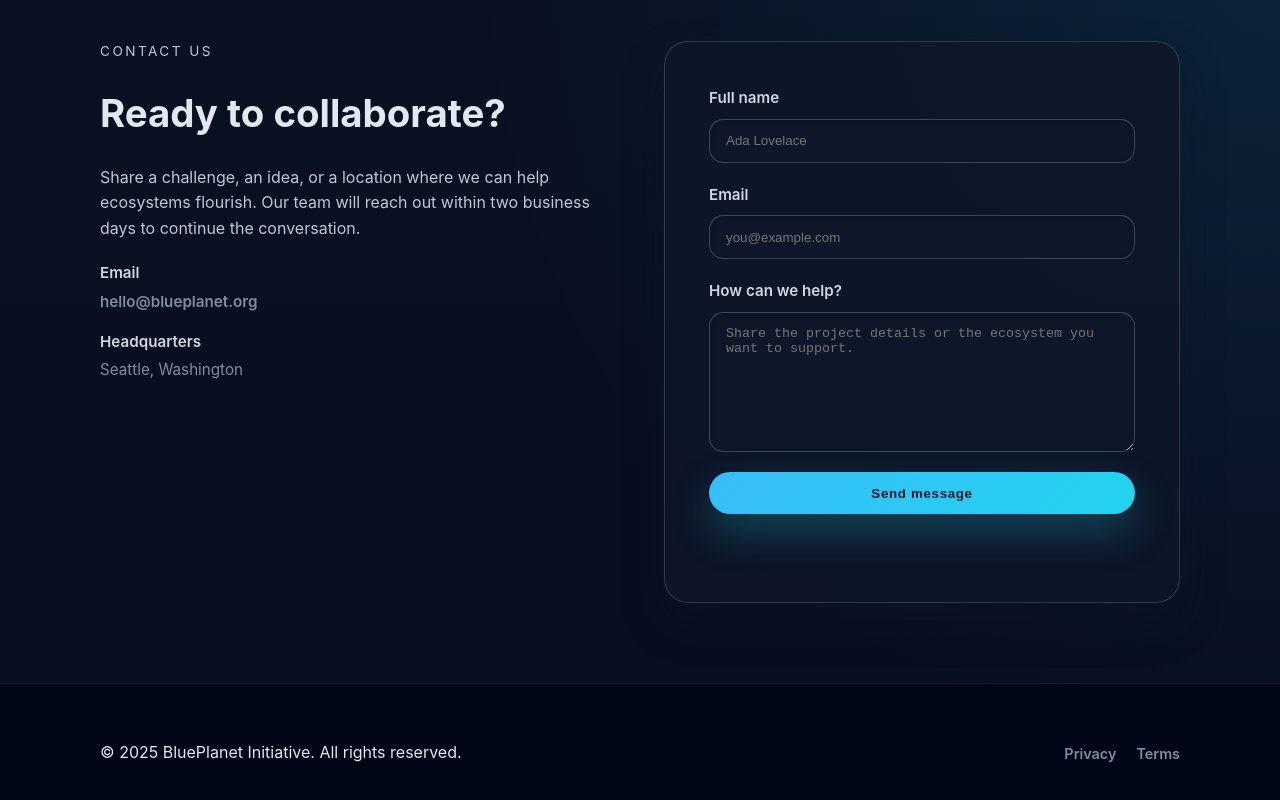
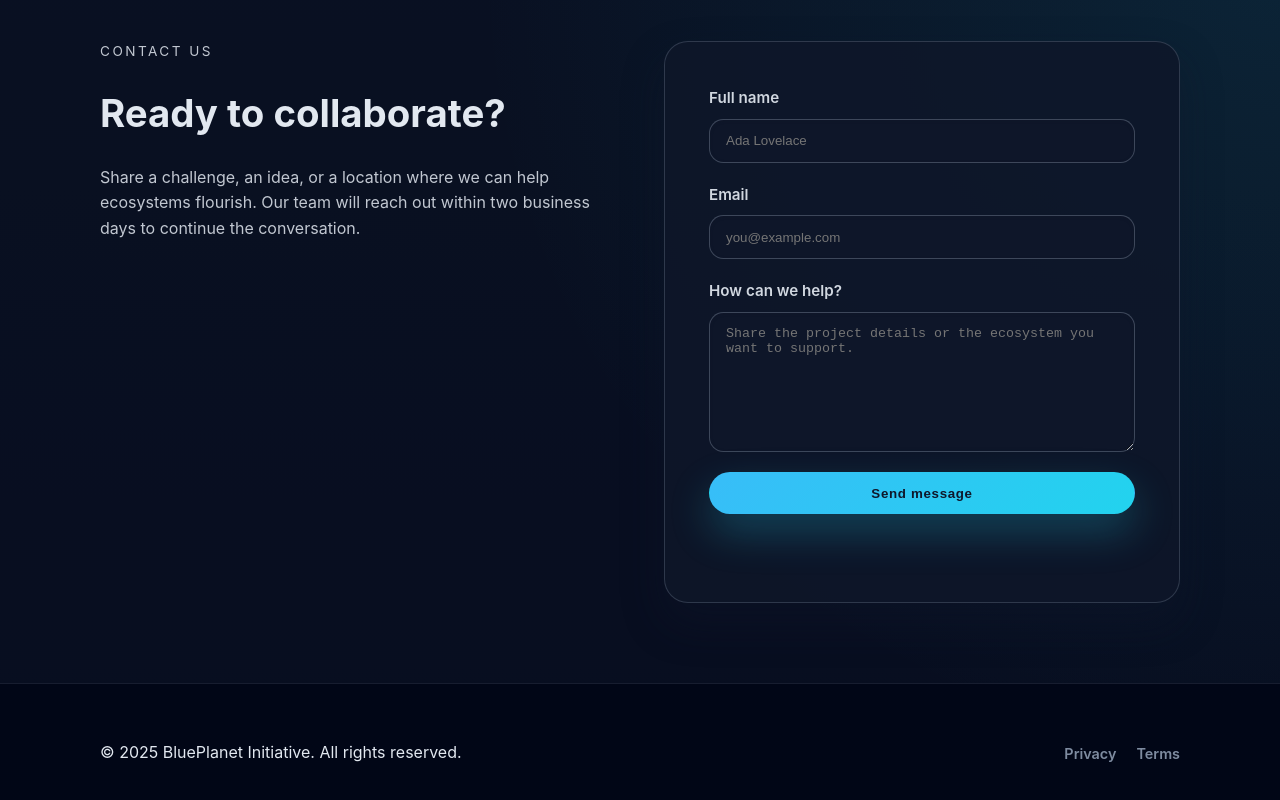
Before and after one commit to emilrenekrog-glitch/hello-world, a React (Vite) app: page / in a window 1280 px wide. Shown: the part 2365-3165 px from the top of the page. Built offline with nearby package versions, Linux system fonts and the light colour scheme.

Commit message:
Remove contact details from contact form section

```diff
--- a/src/App.css
+++ b/src/App.css
@@ -367,28 +367,6 @@ main {
   color: rgba(226, 232, 240, 0.85);
 }
 
-.contact-details {
-  margin: 0;
-  display: grid;
-  gap: 1rem;
-  font-size: 0.95rem;
-}
-
-.contact-details div {
-  display: grid;
-  gap: 0.25rem;
-}
-
-.contact-details dt {
-  font-weight: 600;
-  color: rgba(226, 232, 240, 0.92);
-}
-
-.contact-details dd {
-  margin: 0;
-  color: rgba(148, 163, 184, 0.85);
-}
-
 .contact-form {
   padding: 2.75rem;
   border-radius: 1.5rem;
--- a/src/App.jsx
+++ b/src/App.jsx
@@ -148,18 +148,6 @@ function App() {
                 flourish. Our team will reach out within two business days to continue the
                 conversation.
               </p>
-              <dl className="contact-details">
-                <div>
-                  <dt>Email</dt>
-                  <dd>
-                    <a href="mailto:hello@blueplanet.org">hello@blueplanet.org</a>
-                  </dd>
-                </div>
-                <div>
-                  <dt>Headquarters</dt>
-                  <dd>Seattle, Washington</dd>
-                </div>
-              </dl>
             </div>
             <form className="contact-form" onSubmit={handleSubmit} noValidate>
               <fieldset className="contact-fieldset">
```
